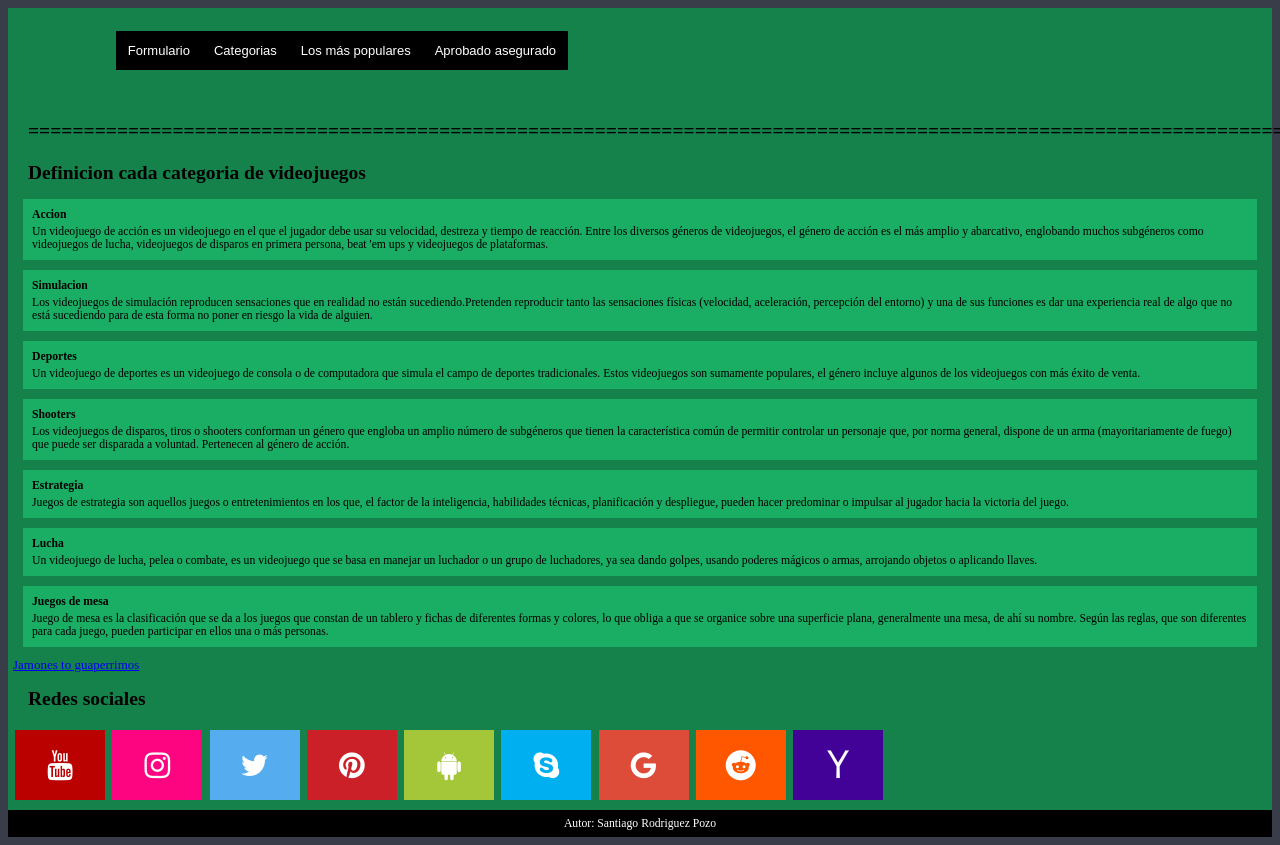
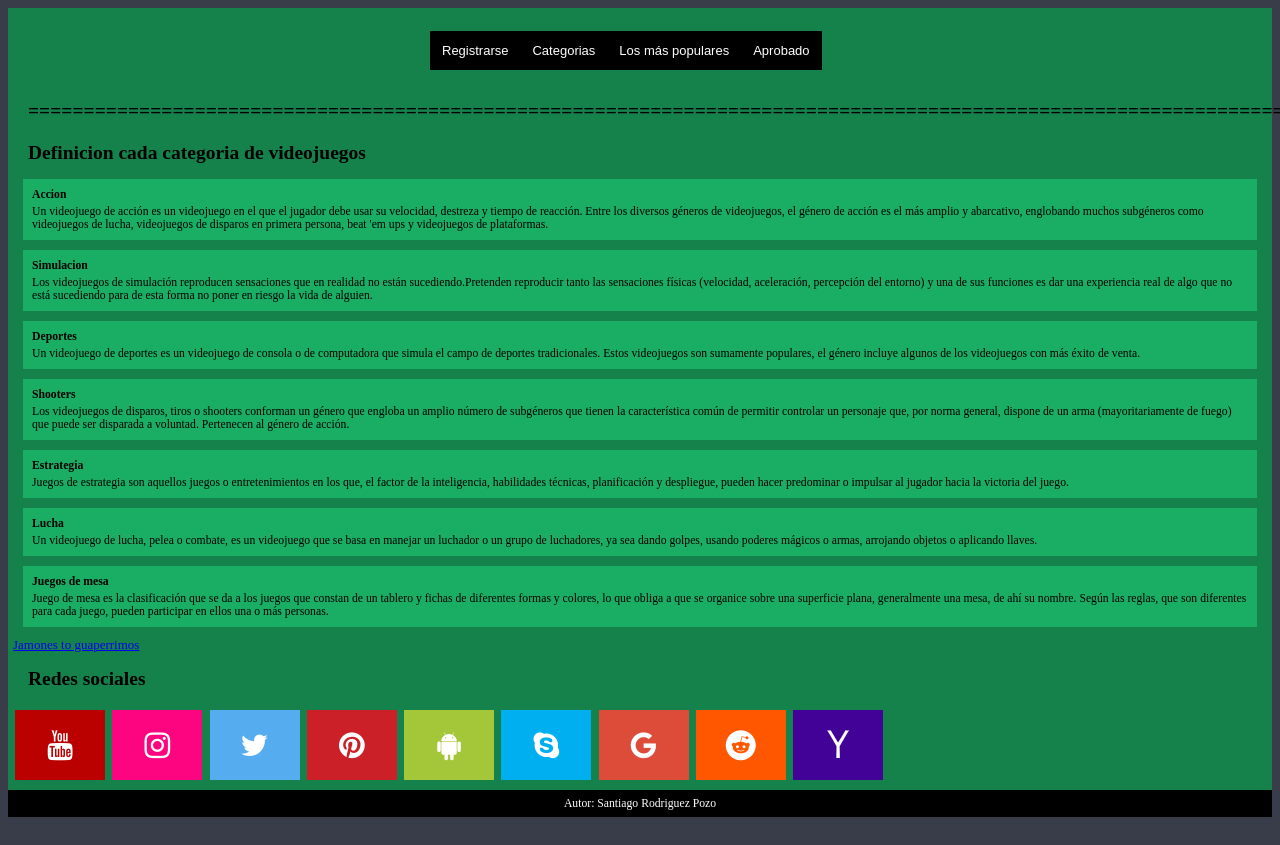
Before and after one commit to srpz2001/srpz2001.github.io, a plain HTML site: page Index.html in a window 1280 px wide. Shown: the top 845 px of the page. Drawn offline with Linux system fonts and the light colour scheme.

Commit message:
Update Index.html

```diff
--- a/Index.html
+++ b/Index.html
@@ -15,8 +15,7 @@
       .grid-container {
         display: grid;
         grid-template-areas:
-          'header header header header header header'
-          'main main main main main main'
+          ' main main main main main'
           'footer footer footer footer footer footer';
         grid-gap: 10px;
         background-color: rgb(21, 129, 75);
@@ -194,7 +193,7 @@
     <section>
   <div id="header">
     <ul class="nav">
-      <li><a href="file:///C:/Users/Santi/OneDrive/Escritorio/Index1.html">Formulario</a></li>
+      <li><a href="file:///C:/Users/Admin/Desktop/Index1.html">Registrarse</a></li>
       <li><a href="">Categorias</a>
         <ul>
           <li><a href="https://vandal.elespanol.com/rankings/videojuegos/simulacion">Simulación</a></li>
@@ -224,7 +223,7 @@
           <li><a href="https://vandal.elespanol.com/populares/psvita">PS Vita</a></li>
           <li><a href="https://vandal.elespanol.com/populares/psp">PSP</a></li>
         </ul>
-      <li><a href="https://www.jamonypaletilla.com/">Aprobado asegurado</a></li>
+      <li><a href="https://www.jamonypaletilla.com/">Aprobado</a></li>
     </ul>
   </div>
 </section>
```
